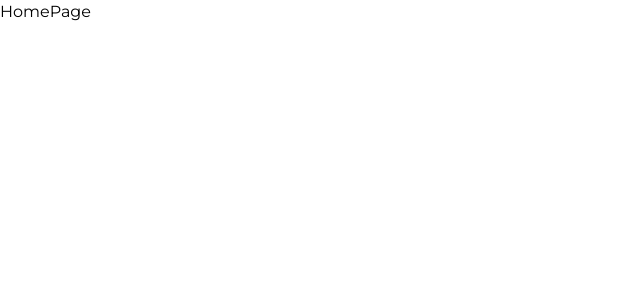
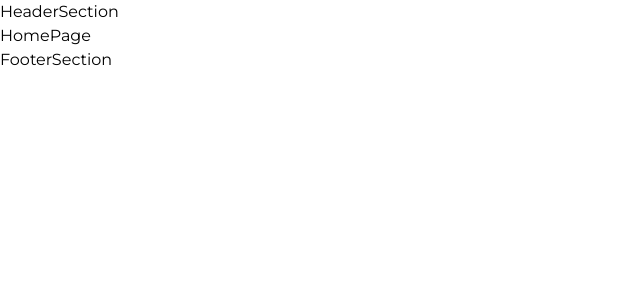
Before and after one commit to dewanwakilahmed/kesef-capital-group, a Next.js app: page / in a window 1280 px wide. Shown: the top 300 px of the page, without its empty margins (0-640 px from the left). Built offline with nearby package versions, Linux system fonts and the light colour scheme.

Commit message:
Added HeaderSection and FooterSection in RootLayout

```diff
--- a/app/layout.tsx
+++ b/app/layout.tsx
@@ -5,6 +5,10 @@ import type { ReactNode, FC } from 'react';
 
 // CSS Import
 import './globals.css';
+
+// Sections Imports
+import HeaderSection from '@/sections/HeaderSection';
+import FooterSection from '@/sections/FooterSection';
 
 const montserrat = Montserrat({ subsets: ['latin'] });
 
@@ -20,7 +24,11 @@ interface RootLayoutProps {
 const RootLayout: FC<RootLayoutProps> = ({ children }) => {
   return (
     <html lang='en'>
-      <body className={montserrat.className}>{children}</body>
+      <body className={montserrat.className}>
+        <HeaderSection />
+        {children}
+        <FooterSection />
+      </body>
     </html>
   );
 };
```
